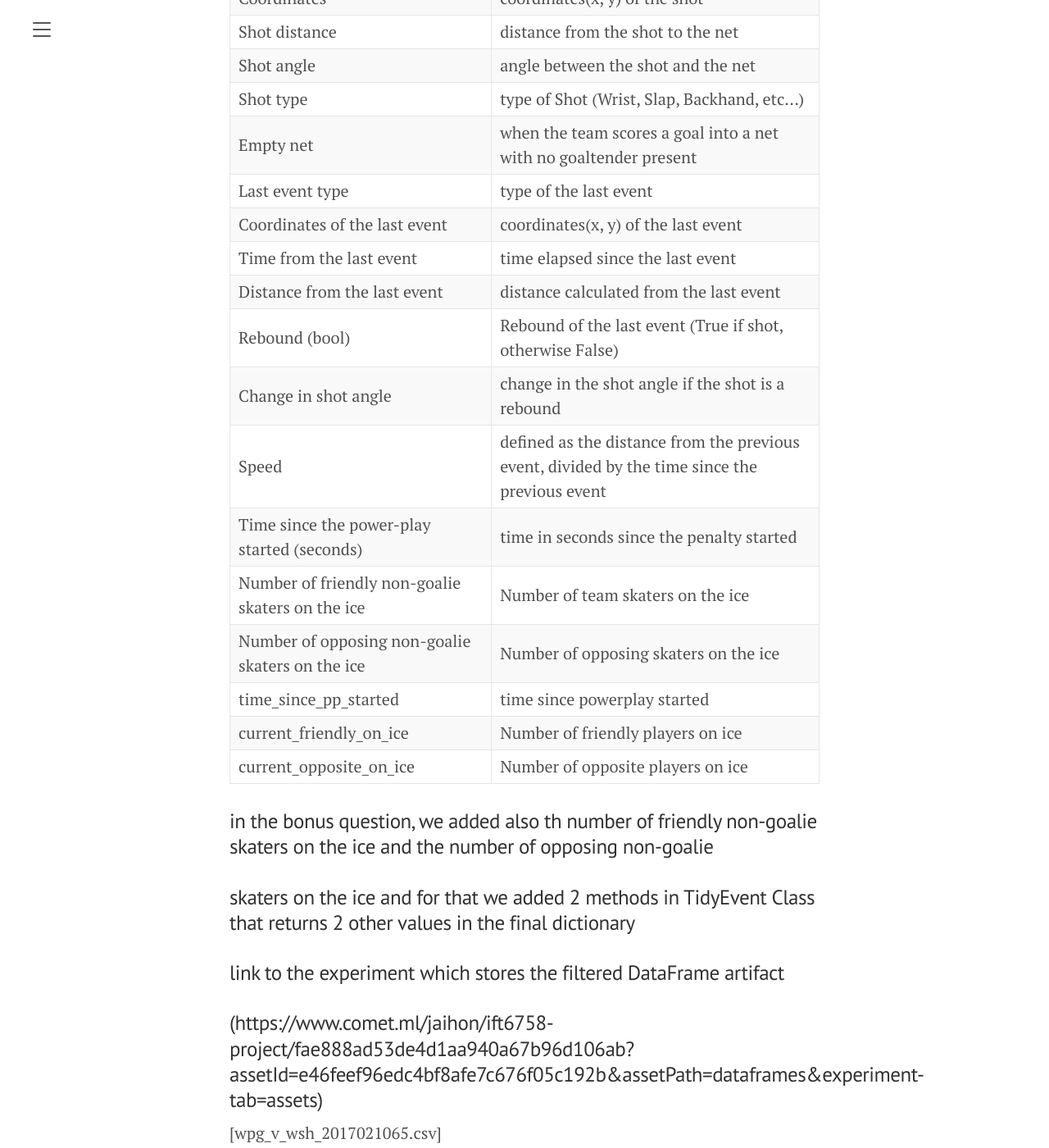
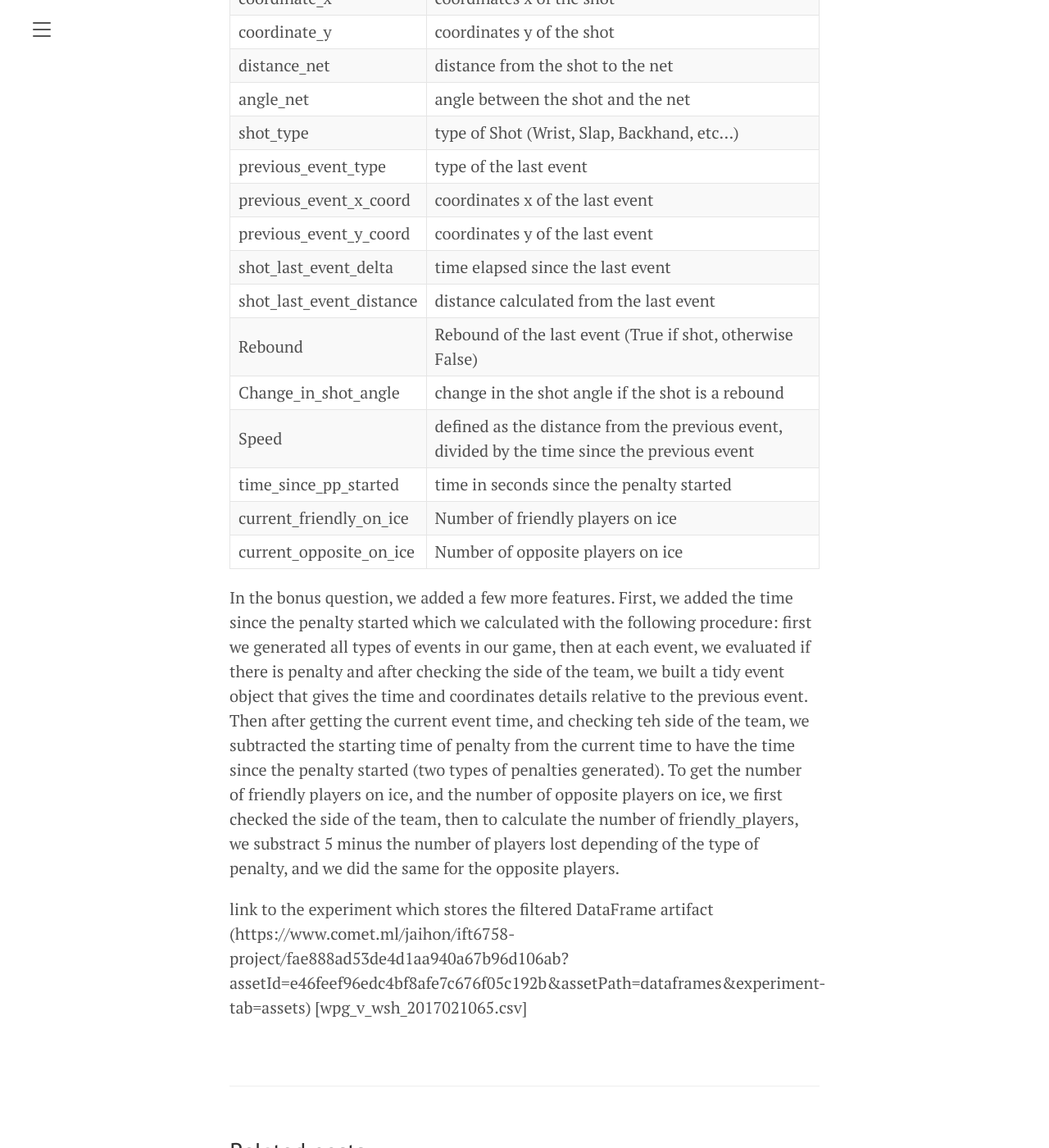
Before and after one commit to jaihon1/IFT6758-Project, a Jekyll site: the page built from blog/_posts/2021-11-3-milestone-2.md, in a window 1280 px wide and 1400 px high, scrolled down 7055 px. Shown: the whole window at 82% size. Built offline with Jekyll 4.4.1, drawn with Linux system fonts in a browser that asks for light colours; some of the changed text lies outside the part shown.

Commit message:
derniereVersion_Milestone2

```diff
--- a/blog/_posts/2021-11-3-milestone-2.md
+++ b/blog/_posts/2021-11-3-milestone-2.md
@@ -117,32 +117,36 @@ At the end, we added a link to the experiment which stores the filtered DataFram
 
 | Feature      | Description |
 | ----------- | ----------- |
-| Game seconds | total sum of seconds elapsed in the game |
-| Game period | period of the game during which the shot happened |
-| Coordinates | coordinates(x, y) of the shot |
-| Shot distance | distance from the shot to the net |
-| Shot angle | angle between the shot and the net |
-| Shot type | type of Shot (Wrist, Slap, Backhand, etc...) |
-| Empty net| when the team scores a goal into a net with no goaltender present |
-| Last event type | type of the last event |
-| Coordinates of the last event | coordinates(x, y) of the last event |
-| Time from the last event | time elapsed since the last event |
-| Distance from the last event | distance calculated from the last event |
-| Rebound (bool) | Rebound of the last event (True if shot, otherwise False) |
-| Change in shot angle | change in the shot angle if the shot is a rebound |
+| current_time_seconds | total sum of seconds elapsed in the game |
+| period | period of the game during which the shot happened |
+| coordinate_x | coordinates x  of the shot |
+| coordinate_y | coordinates y  of the shot |
+| distance_net | distance from the shot to the net |
+| angle_net | angle between the shot and the net |
+| shot_type | type of Shot (Wrist, Slap, Backhand, etc...) |
+| previous_event_type | type of the last event |
+| previous_event_x_coord | coordinates x of the last event |
+| previous_event_y_coord | coordinates y of the last event |
+| shot_last_event_delta | time elapsed since the last event |
+| shot_last_event_distance | distance calculated from the last event |
+| Rebound | Rebound of the last event (True if shot, otherwise False) |
+| Change_in_shot_angle | change in the shot angle if the shot is a rebound |
 | Speed | defined as the distance from the previous event, divided by the time since the previous event |
-| Time since the power-play started (seconds) | time in seconds since the penalty started |
-| Number of friendly non-goalie skaters on the ice | Number of team skaters on the ice |
-| Number of opposing non-goalie skaters on the ice | Number of opposing skaters on the ice|
-| time_since_pp_started |  time since powerplay started |
+| time_since_pp_started |  time in seconds since the penalty started |
 | current_friendly_on_ice | Number of friendly players on ice|
 | current_opposite_on_ice | Number of opposite players on ice|
 
 
-### in the bonus question, we added also th number of friendly non-goalie skaters on the ice and the number of opposing non-goalie
-### skaters on the ice and for that we added 2 methods in TidyEvent Class that returns 2 other values in the final dictionary
+In the bonus question, we added a few more features. First, we added the time since the penalty started which we calculated
+with the following procedure: first we generated all types of events in our game, then at each event, we evaluated if there is
+penalty and after checking the side of the team, we built a tidy event object that gives the time and coordinates details
+relative to the previous event. Then after getting the current event time, and checking teh side of the team, we subtracted
+the starting time of penalty from the current time to have the time since the penalty started (two types of penalties generated).
+To get the number of friendly players on ice, and the number of opposite players on ice, we first checked the side of the team,
+then to calculate the number of friendly_players, we substract 5 minus the number of players lost depending of the type of
+penalty, and we did the same for the opposite players.
 
 
-###  link to the experiment which stores the filtered DataFrame artifact
-###  (https://www.comet.ml/jaihon/ift6758-project/fae888ad53de4d1aa940a67b96d106ab?assetId=e46feef96edc4bf8afe7c676f05c192b&assetPath=dataframes&experiment-tab=assets)
+link to the experiment which stores the filtered DataFrame artifact
+(https://www.comet.ml/jaihon/ift6758-project/fae888ad53de4d1aa940a67b96d106ab?assetId=e46feef96edc4bf8afe7c676f05c192b&assetPath=dataframes&experiment-tab=assets)
 [wpg_v_wsh_2017021065.csv]
```
